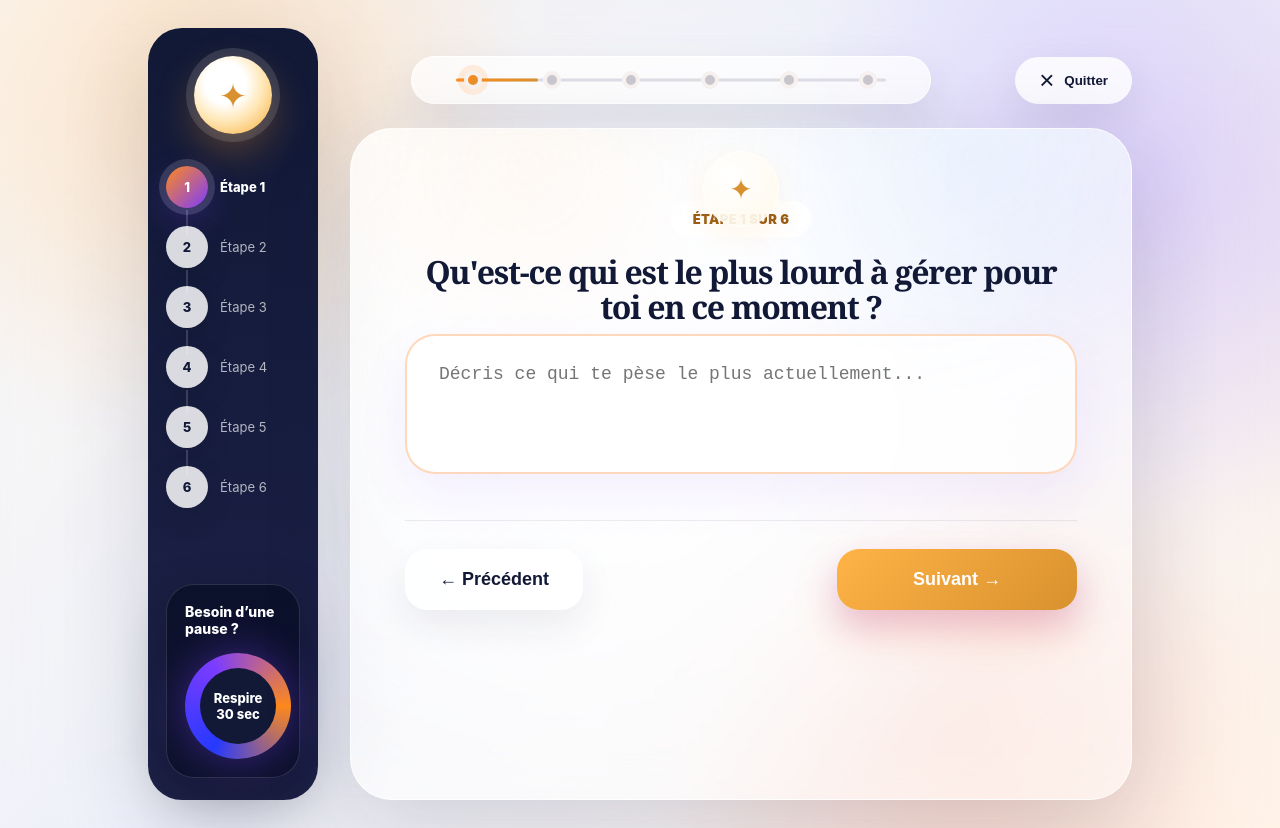
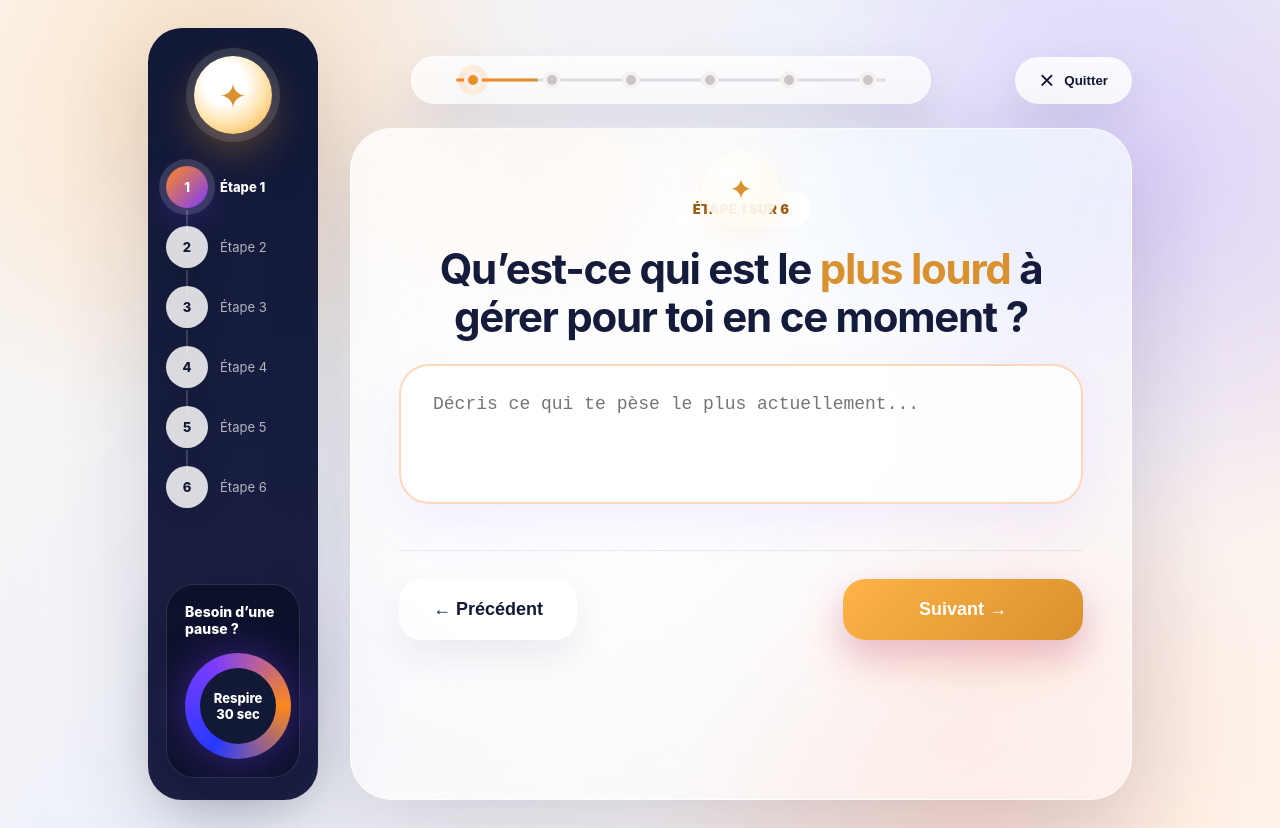
Before and after one commit to AudreyFeathersDigitale/leadmagnet, a website: page public/index.html in a window 1280 px wide. Drawn offline with Linux system fonts and the light colour scheme.

Commit message:
mini agent qualif4

```diff
--- a/public/app.js
+++ b/public/app.js
@@ -81,7 +81,11 @@ function renderQuestion() {
       Étape ${currentStep + 1} sur ${questions.length}
     </div>
 
-    <h2>${q.title}</h2>
+    <h2>
+  Qu’est-ce qui est le
+  <span class="highlight">plus lourd</span>
+  à gérer pour toi en ce moment ?
+</h2>
 
     ${renderInput(q)}
 
--- a/public/style.css
+++ b/public/style.css
@@ -271,7 +271,7 @@ body::before {
 .question-card {
   position: relative;
   min-height: calc(100vh - 128px);
-  padding: 34px 54px;
+  padding: 24px 48px;
   border-radius: 42px;
   background:
     linear-gradient(145deg, rgba(255,255,255,0.80), rgba(255,255,255,0.46)),
@@ -320,16 +320,20 @@ body::before {
   letter-spacing: .03em;
 }
 
-h2 {
-  max-width: 740px;
-  margin: 0 auto 16px;
-  font-family: Georgia, "Times New Roman", serif;
+  h2 {
+  max-width: 640px;
+  margin: 0 auto 22px;
   text-align: center;
-  font-size: clamp(22px, 2.5vw, 36px);
-  margin-bottom: 10px;
-  line-height: 1.08;
-  letter-spacing: -0.04em;
-  color: #111936;
+  font-family: Inter, sans-serif;
+  font-size: 42px;
+  font-weight: 700;
+  line-height: 1.15;
+  letter-spacing: -0.03em;
+  color: #151b3b;
+}
+
+h2 .highlight {
+  color: #d8912e;
 }
 
 .gold {
```
